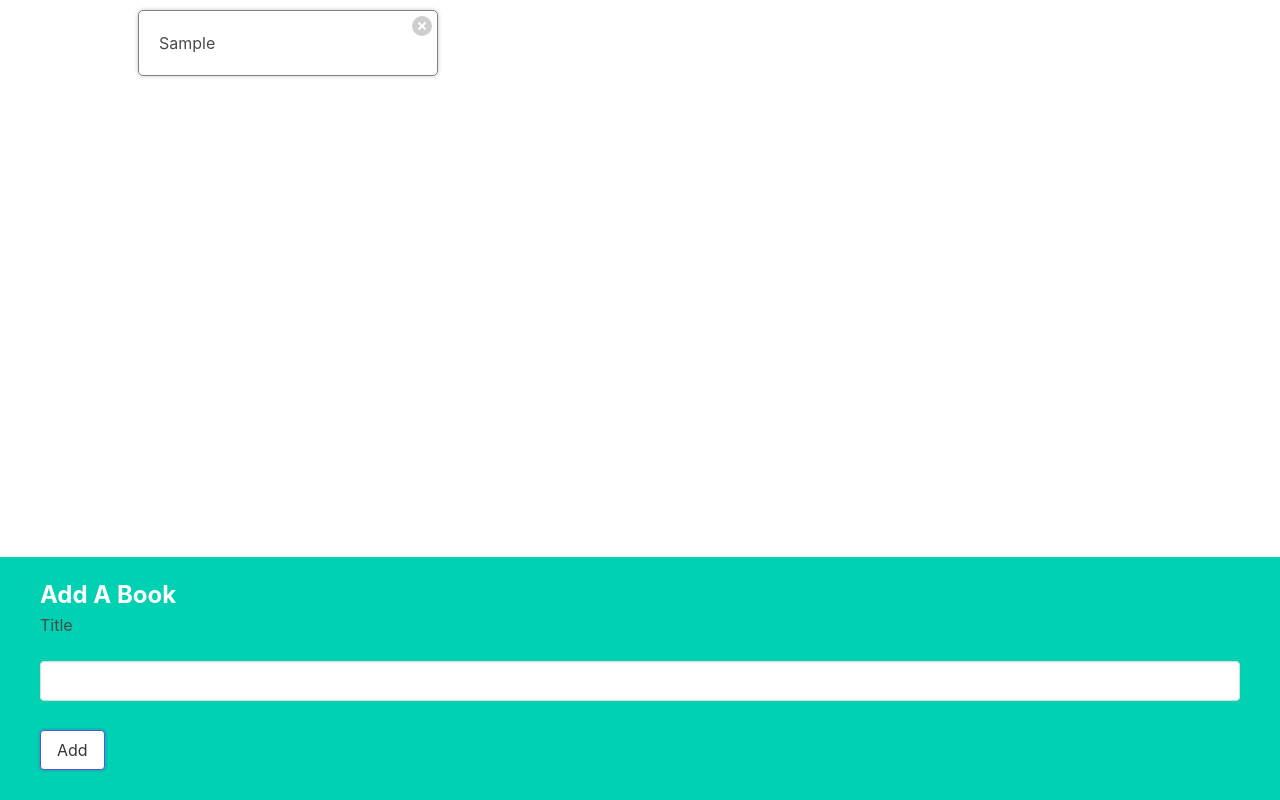
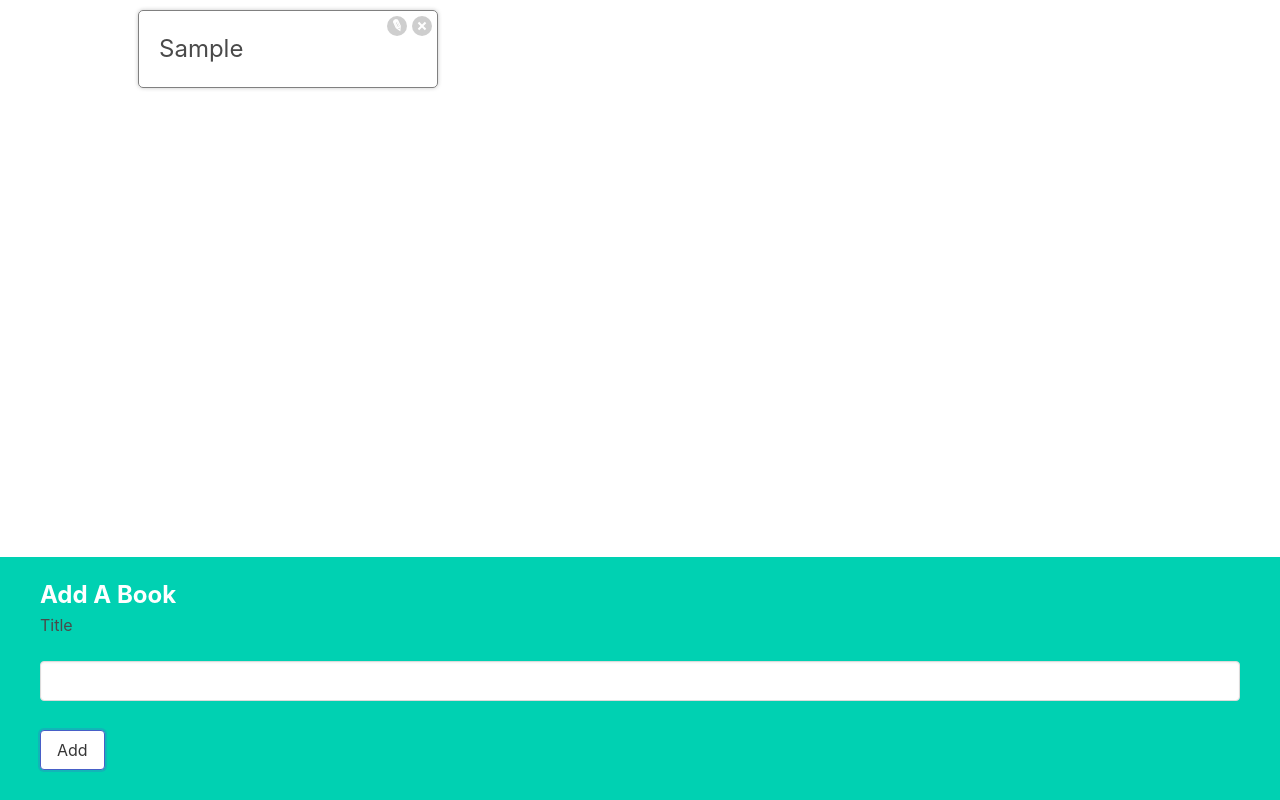
Before and after one commit to RCass172/my-book-list, a React (Create React App) app: page / in a window 1280 px wide. Both pictures are taken after typing "Sample" into the empty fields and a click on the button "Add". Built offline with nearby package versions, Linux system fonts and the light colour scheme.

Commit message:
Add edit book functionality

```diff
--- a/src/App.js
+++ b/src/App.js
@@ -4,6 +4,16 @@
 
 function App() {
   const [books, setBooks] = useState([]);
+
+  const editBook = (id, newTitle) => {
+    const updatedBooks = books.map((book) => {
+      if (book.id === id) {
+        return {...book, title: newTitle};
+      }
+      return book;
+    });
+    setBooks(updatedBooks);
+  }
 
   const deleteBook = (id) => {
     const updatedBooks = books.filter((book) => {
@@ -20,7 +30,7 @@
 
   return (
     <div className="app">
-      <BookList books={books} onDelete={deleteBook} />
+      <BookList books={books} onDelete={deleteBook} onEdit={editBook} />
       <BookCreate onCreate={createBook} />
     </div>
   );
--- a/src/components/BookEdit.js
+++ b/src/components/BookEdit.js
@@ -1,7 +1,27 @@
-function BookEdit() {
+import { useState } from "react";
+
+function BookEdit({book, onSubmit}) {
+    const [title, setTitle] = useState(book.title);
+
+    const handleChange = (event) => {
+        setTitle(event.target.value);
+    };
+
+    const handleSubmit = (event) => {
+        event.preventDefault();
+
+        onSubmit(book.id, title);
+    }
+
     return (
-        <div>Book Create</div>;
-    )
+        <form onSubmit={handleSubmit} className="book-edit">
+            <label>Title</label>
+            <input className="input" value={title} onChange={handleChange} />
+            <button className="button is-primary">
+                Save
+            </button>
+        </form>
+    );
 }
 
 export default BookEdit;
--- a/src/components/BookList.js
+++ b/src/components/BookList.js
@@ -1,8 +1,8 @@
 import BookShow from "./BookShow";
 
-function BookList({books, onDelete}) {
+function BookList({books, onDelete, onEdit}) {
     const renderedBooks = books.map((book) => {
-        return <BookShow onDelete={onDelete} key={book.id} book={book} />;
+        return <BookShow onEdit={onEdit} onDelete={onDelete} key={book.id} book={book} />;
     });
 
     return <div className="book-list">{ renderedBooks }</div>;
--- a/src/components/BookShow.js
+++ b/src/components/BookShow.js
@@ -1,16 +1,39 @@
-function BookShow({book, onDelete}) {
-    const handleClick = () => {
+import { useState } from "react";
+import BookEdit from "./BookEdit";
+
+function BookShow({book, onDelete, onEdit}) {
+    const [showEdit, setEdit] = useState(false);
+    const handleDeleteClick = () => {
         onDelete(book.id);
     };
 
-    return <div className="book-show">
-          {book.title}
+    const handleEditClick = () => {
+        setEdit(!showEdit);
+    };
+
+    const handleSubmit = (id, newTitle) => {
+        setEdit(false);
+        onEdit(id, newTitle);
+    }
+
+    let content = <h3>{book.title}</h3>;
+    if (showEdit) {
+        content = <BookEdit book={book} onSubmit={handleSubmit} />;
+    }
+
+    return (
+        <div className="book-show">
+          <div>{content}</div>
           <div className="actions">
-            <button className="delete" onClick={handleClick}>
+            <button className="edit" onClick={handleEditClick}>
+                Edit
+            </button>
+            <button className="delete" onClick={handleDeleteClick}>
               Delete
             </button>
           </div>
-        </div>;
+        </div>
+    );
 }
 
 export default BookShow;
```
